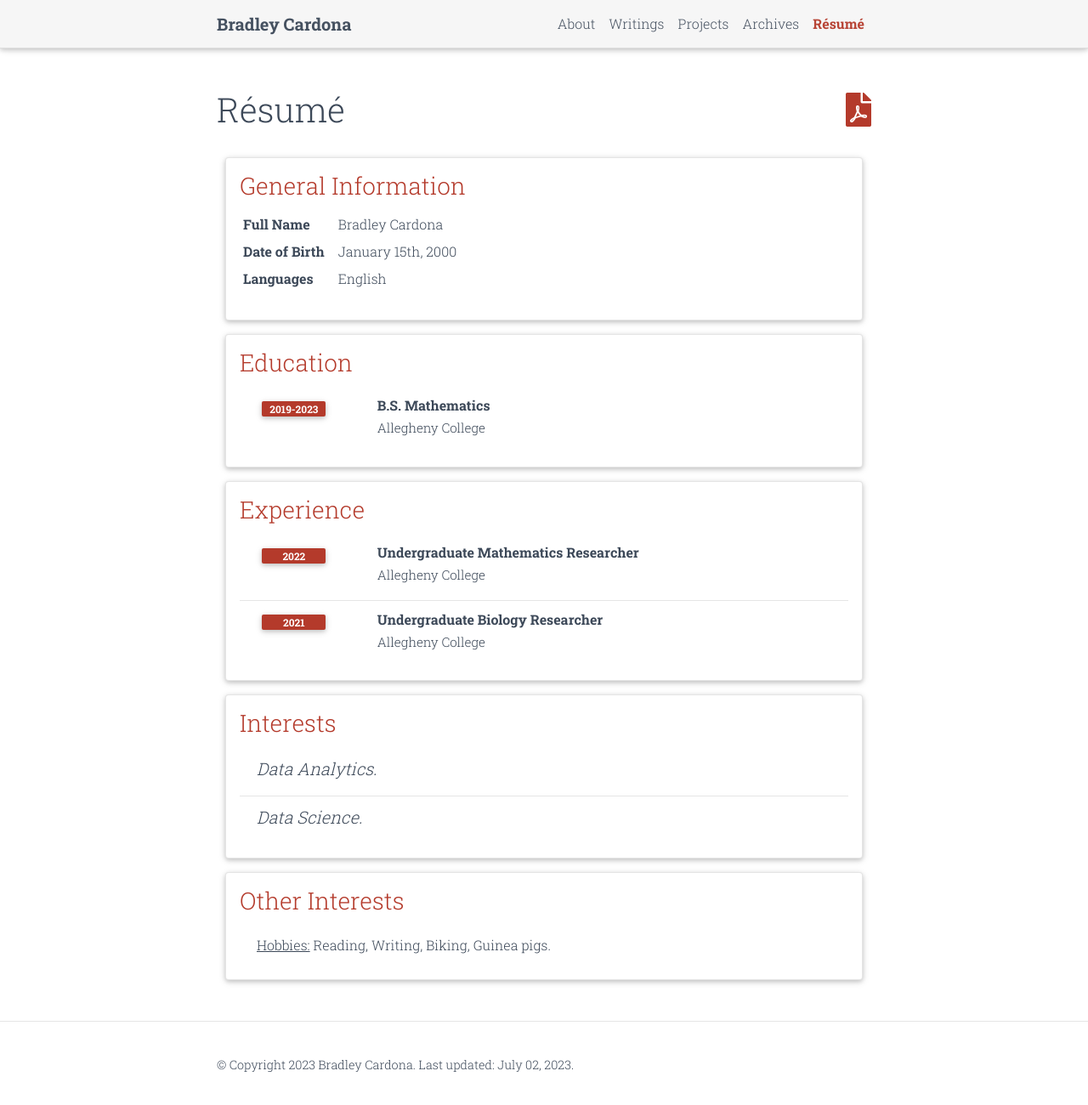
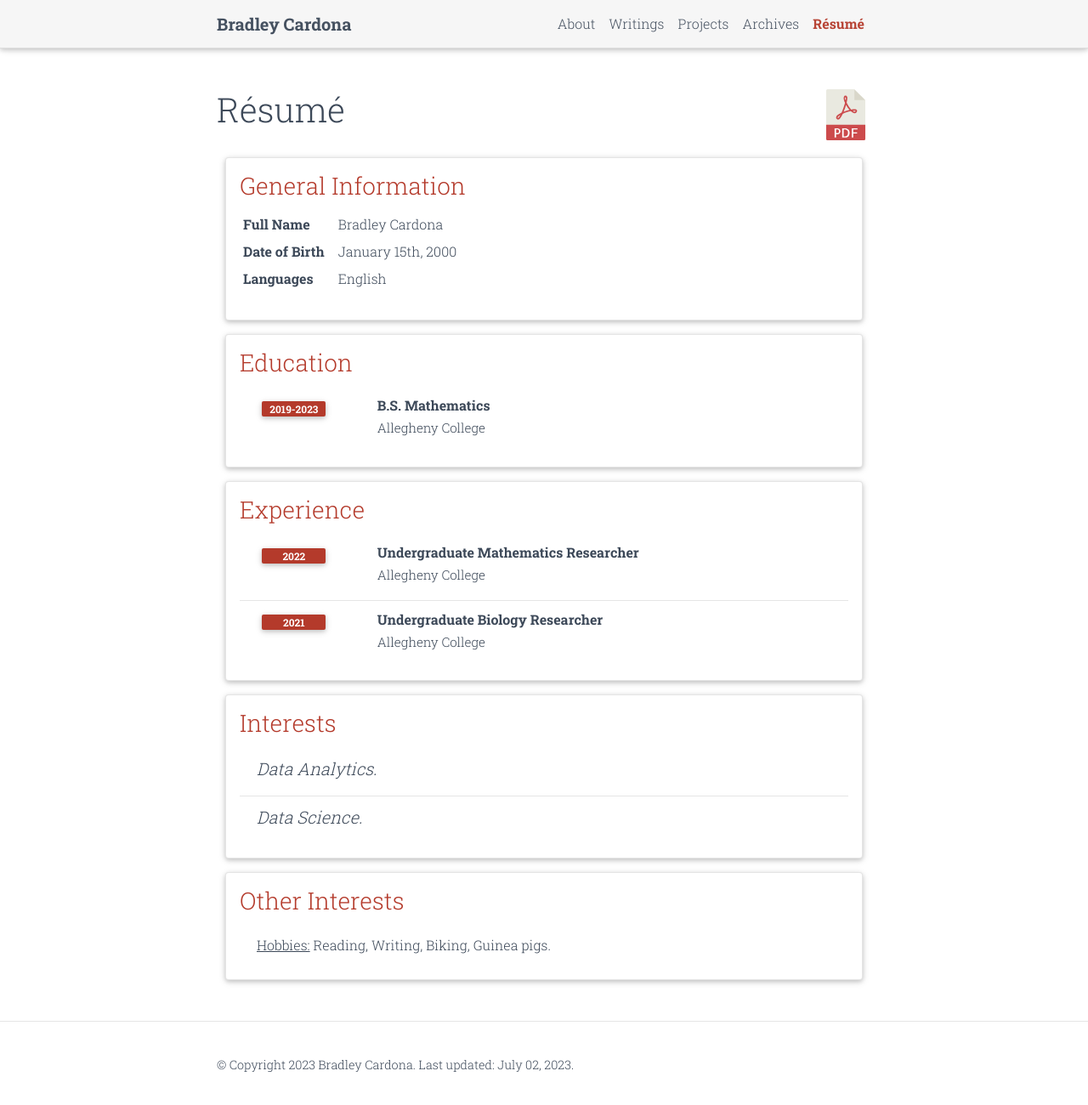
Before and after one commit to BMCARDONA/bmcardona.github.io, a Jekyll site: the page built from _pages/cv.md, in a window 1280 px wide and 1304 px high. Shown: the top 1300 px of the window at 85% size. Built offline with Jekyll 4.4.1, drawn with Linux system fonts in a browser that asks for light colours; comment, search, counter and statistics services are not loaded; a style sheet for code colours, icons or effects is not loaded.

Commit message:
change cv symbol

```diff
--- a/_layouts/cv.html
+++ b/_layouts/cv.html
@@ -5,7 +5,7 @@
         <div class="post">
 
           <header class="post-header">
-            <h1 class="post-title">{{ page.title }} {% if page.cv_pdf %}<a href="{{ page.cv_pdf | prepend: 'assets/pdf/' | relative_url}}" target="_blank" rel="noopener noreferrer" class="float-right"><i class="fas fa-file-pdf"></i></a>{% endif %}</h1>
+            <h1 class="post-title">{{ page.title }} {% if page.cv_pdf %}<a href="{{ page.cv_pdf | prepend: 'assets/pdf/' | relative_url}}" target="_blank" rel="noopener noreferrer" class="float-right"><img src="/assets/img/pdf_icon.svg" height="60px"></a>{% endif %}</h1>
             <p class="post-description">{{ page.description }}</p>
           </header>
 
```
